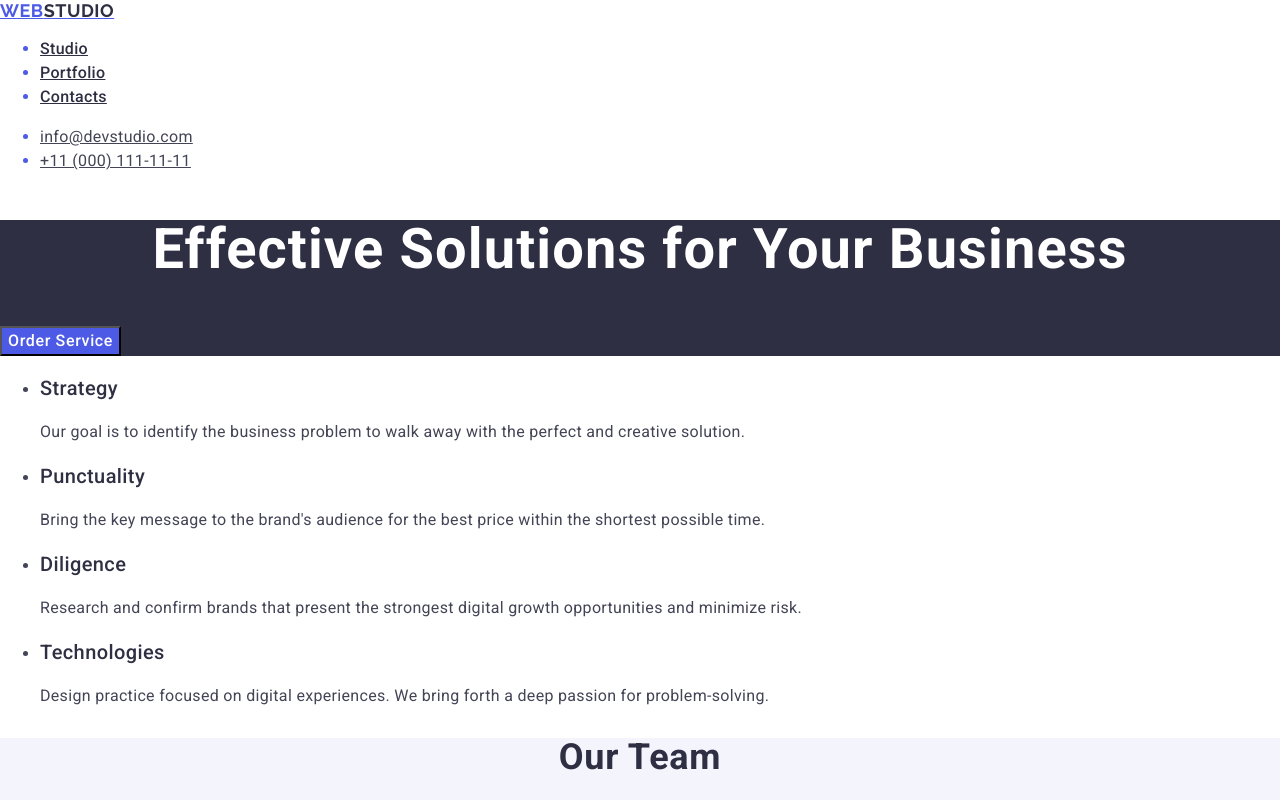
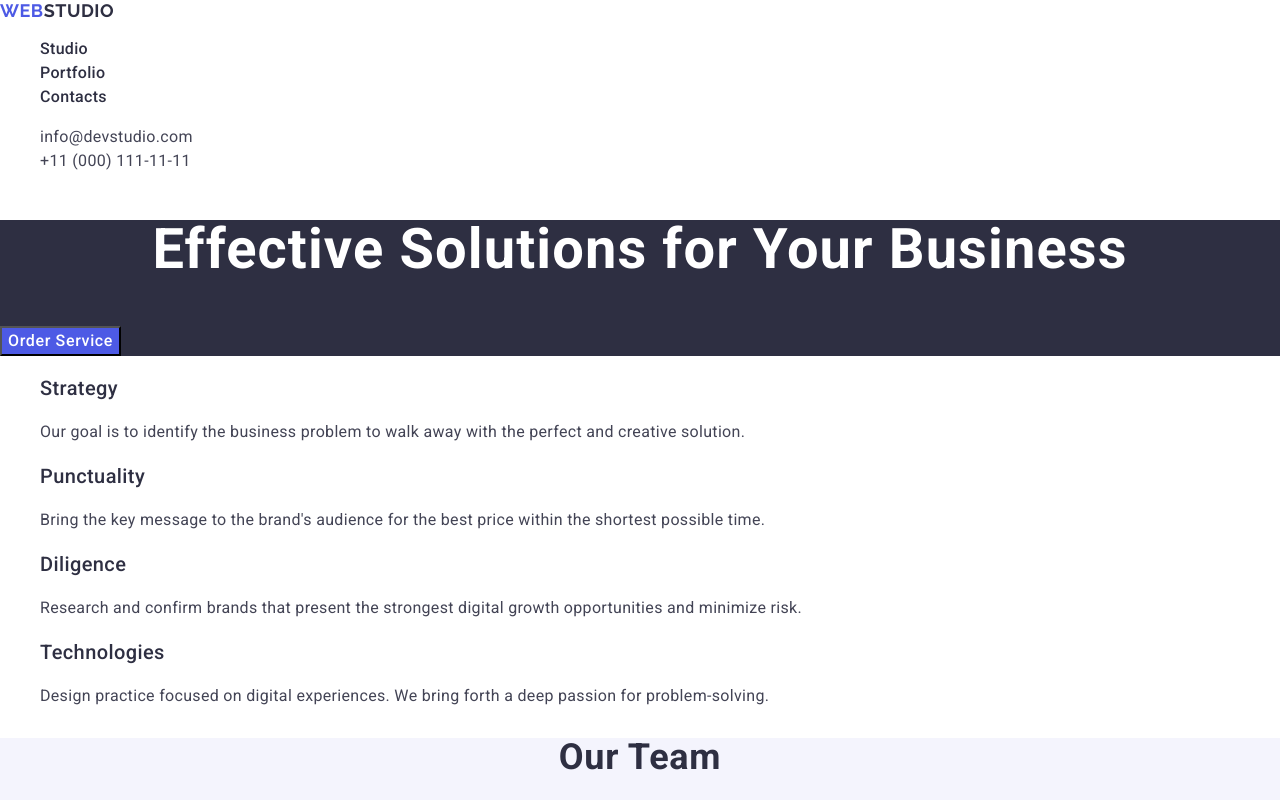
Before and after one commit to Mooncheetos/goit-markup-hw-02, a plain HTML site: page index.html in a window 1280 px wide. Shown: the top 800 px of the page. Drawn offline with nearby package versions, Linux system fonts and the light colour scheme.

Commit message:
finvercode
without comm

```diff
--- a/css/styles.css
+++ b/css/styles.css
@@ -41,17 +41,17 @@ body {
 color:#404bbf;
 }
 
-.ul {
-    list-style-type: "none";
-    list-style: "none";
+ul {
+    list-style-type: none;
+    list-style: none;
 }
 
-.a {
-    text-decoration: "none";
+a {
+    text-decoration: none;
 }
 
 .header-address {
-    font-style: normal
+    font-style: normal;
 }
 
 .header-address-mail {
```
